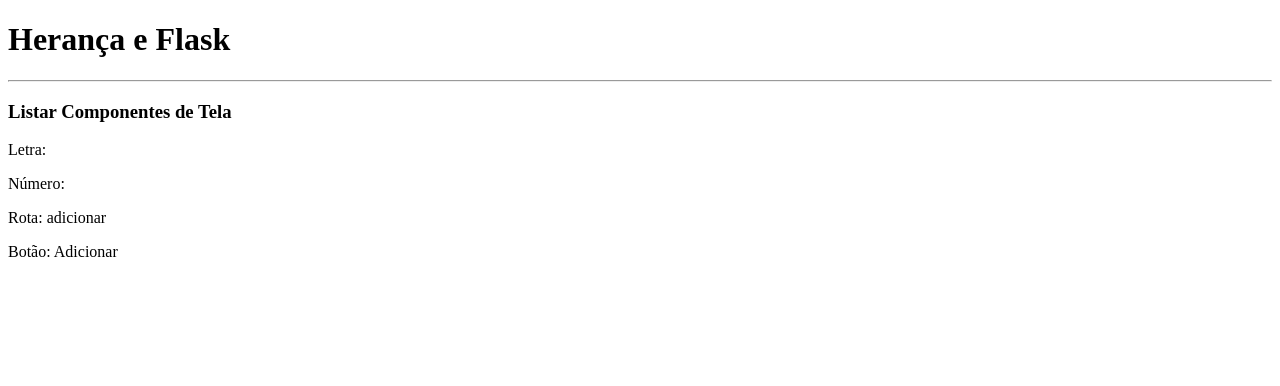
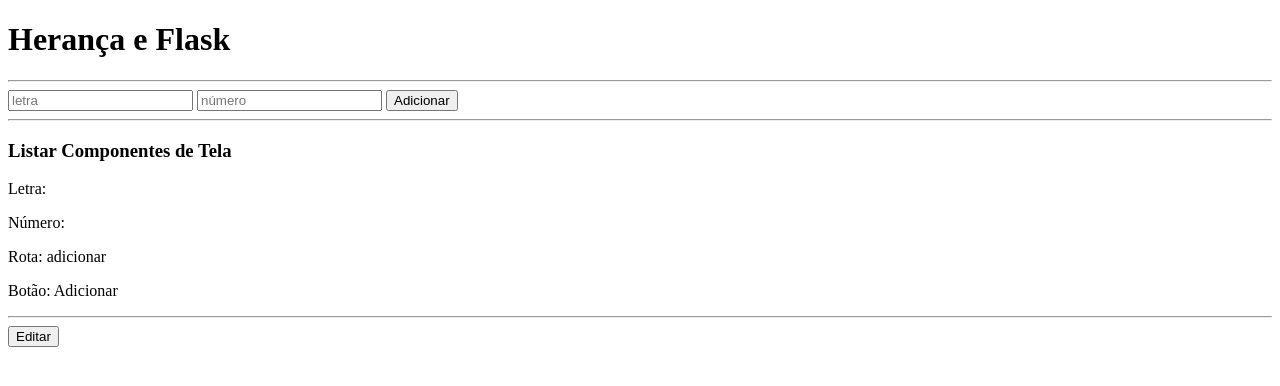
Before and after one commit to gilmarneto/Treino, a Flask app: page / in a window 1280 px wide. Shown: the top 386 px of the page. Run offline with Flask 3, Linux system fonts and the light colour scheme.

Commit message:
criação do formulario

```diff
--- a/Heranca/H_003_Flask/app.py
+++ b/Heranca/H_003_Flask/app.py
@@ -1,5 +1,5 @@
 # data: 24/09/2024
-from flask import Flask, render_template, redirect, url_for
+from flask import Flask, render_template, request, redirect, url_for
 from class_lista import Lista
 
 l = Lista()
@@ -7,7 +7,16 @@ l = Lista()
 app = Flask(__name__)
 @app.route('/')
 def index():
-    l.adicionar()
     return render_template('index.html', titulo='Herança e Flask', componente=l.componentes_tela())
 
-app.run(debug=True)
+@app.route('/adicionar', methods=['POST',])
+def adicionar_letra():
+    letra = request.form['let']
+    print(letra)
+    return redirect(url_for('index'))
+
+@app.route('/editar')
+def editar():
+    return redirect(url_for('index'))
+
+app.run(host='0.0.0.0', port=8888, debug=True)
--- a/Heranca/H_003_Flask/templates/index.html
+++ b/Heranca/H_003_Flask/templates/index.html
@@ -2,11 +2,19 @@
 {% block conteudo %}
 
 <h1>{{ titulo }}</h1>
+<hr>
+<form action="/adicionar" method="post">
+    <input type="text" nome="let" value="" placeholder="letra">
+    <input type="text" nome="num" value="" placeholder="número">
+    <input type="submit" value="Adicionar">
+</form>
 <hr>
 <h3>Listar Componentes de Tela</h3>
 <p>Letra:</p>
 <p>Número:</p>
 <p>Rota: {{ componente.rota }}</p>
 <p>Botão: {{ componente.btn }}</p>
+<hr>
+<a href="/editar?produto=1"><button>Editar</button></a>
 
 {% endblock %}
```
